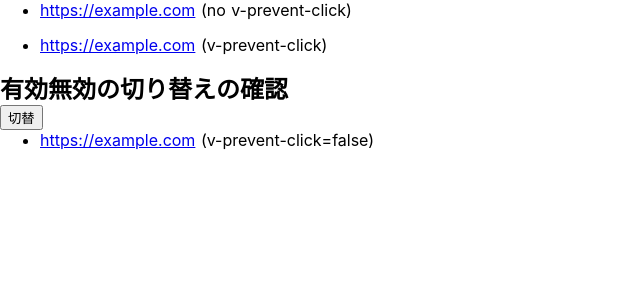
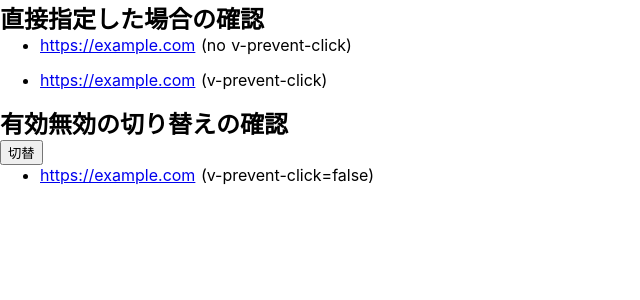
Before and after one commit to howdy39/nuxt-playground, a Nuxt app: page /directives-sample/prevent-click in a window 1280 px wide. Shown: the top 300 px of the page, without its empty margins (0-640 px from the left). Built offline with nearby package versions, Linux system fonts and the light colour scheme.

Commit message:
fix(prevent-click): add title

```diff
--- a/client/pages/directives-sample/prevent-click.vue
+++ b/client/pages/directives-sample/prevent-click.vue
@@ -1,5 +1,6 @@
 <template>
   <section>
+    <h2>直接指定した場合の確認</h2>
     <ul class="links">
       <li>
         <a
```
